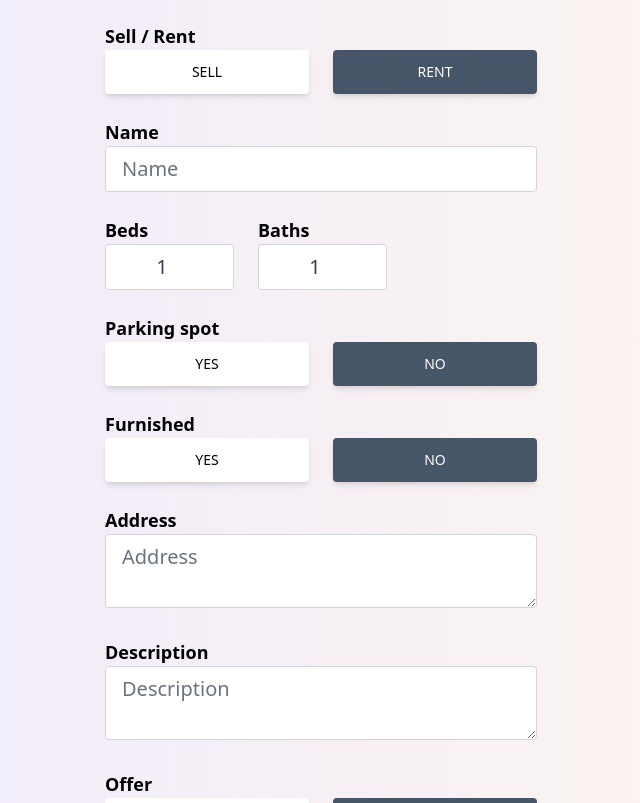
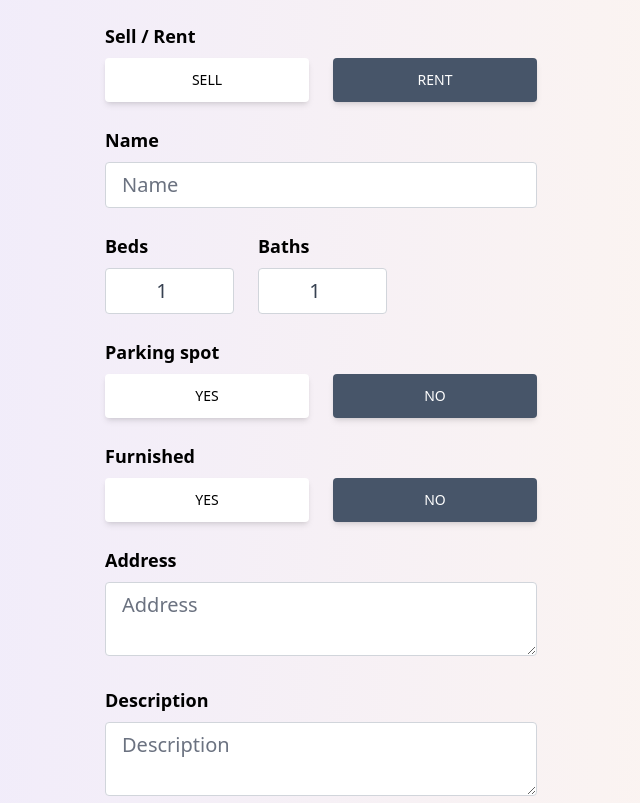
Before and after one commit to AvresCode/realtor, a React (Create React App) app: page /create-listing in a window 1280 px wide. Shown: the part 167-970 px from the top of the page, without its empty margins (319-959 px from the left). Built offline with nearby package versions, Linux system fonts and the light colour scheme; no server answers.

Commit message:
adjust margin of input titles

```diff
--- a/src/pages/CreateListing.jsx
+++ b/src/pages/CreateListing.jsx
@@ -32,7 +32,7 @@ export default function CreateListing() {
     <main className="max-w-md px-2 my-16 mx-auto">
       <h1 className="text-3xl text-center mt-6 font-bold">Create a Listing</h1>
       <form>
-        <p className="text-lg mt-6 font-semibold">Sell / Rent</p>
+        <p className="text-lg mt-6 font-semibold mb-2">Sell / Rent</p>
         <div className="flex">
           <button
             type="button"
@@ -61,7 +61,7 @@ export default function CreateListing() {
             rent
           </button>
         </div>
-        <p className="text-lg mt-6 font-semibold">Name</p>
+        <p className="text-lg mt-6 font-semibold mb-2">Name</p>
         <input
           type="text"
           id="name"
@@ -75,7 +75,7 @@ export default function CreateListing() {
         />
         <div className="flex space-x-6 mb-6">
           <div>
-            <p className="text-lg font-semibold">Beds</p>
+            <p className="text-lg font-semibold mb-2">Beds</p>
             <input
               type="number"
               id="bedrooms"
@@ -88,7 +88,7 @@ export default function CreateListing() {
             />
           </div>
           <div>
-            <p className="text-lg font-semibold">Baths</p>
+            <p className="text-lg font-semibold mb-2">Baths</p>
             <input
               type="number"
               id="bathrooms"
@@ -101,7 +101,7 @@ export default function CreateListing() {
             />
           </div>
         </div>
-        <p className="text-lg mt-6 font-semibold">Parking spot</p>
+        <p className="text-lg mt-6 font-semibold mb-2">Parking spot</p>
         <div className="flex">
           <button
             type="button"
@@ -126,7 +126,7 @@ export default function CreateListing() {
             no
           </button>
         </div>
-        <p className="text-lg mt-6 font-semibold">Furnished</p>
+        <p className="text-lg mt-6 font-semibold mb-2">Furnished</p>
         <div className="flex">
           <button
             type="button"
@@ -151,7 +151,7 @@ export default function CreateListing() {
             no
           </button>
         </div>
-        <p className="text-lg mt-6 font-semibold">Address</p>
+        <p className="text-lg mt-6 font-semibold mb-2">Address</p>
         <textarea
           type="text"
           id="address"
@@ -161,7 +161,7 @@ export default function CreateListing() {
           required
           className="w-full px-4 py-2 text-xl text-gray-700 bg-white border border-gray-300 rounded transition duration-150 ease-in-out focus:text-gray-700 focus:bg-white focus:border-slate-600 mb-6"
         />
-        <p className="text-lg font-semibold">Description</p>
+        <p className="text-lg font-semibold mb-2">Description</p>
         <textarea
           type="text"
           id="description"
@@ -171,7 +171,7 @@ export default function CreateListing() {
           required
           className="w-full px-4 py-2 text-xl text-gray-700 bg-white border border-gray-300 rounded transition duration-150 ease-in-out focus:text-gray-700 focus:bg-white focus:border-slate-600 mb-6"
         />
-        <p className="text-lg font-semibold">Offer</p>
+        <p className="text-lg font-semibold mb-2">Offer</p>
         <div className="flex mb-6">
           <button
             type="button"
@@ -198,7 +198,7 @@ export default function CreateListing() {
         </div>
         <div className="flex items-center mb-6">
           <div className="">
-            <p className="text-lg font-semibold">Regular price</p>
+            <p className="text-lg font-semibold mb-2">Regular price</p>
             <div className="flex w-full justify-center items-center space-x-6">
               <input
                 type="number"
@@ -221,7 +221,7 @@ export default function CreateListing() {
         {offer && (
           <div className="flex items-center mb-6">
             <div className="">
-              <p className="text-lg font-semibold">Discounted price</p>
+              <p className="text-lg font-semibold mb-2">Discounted price</p>
               <div className="flex w-full justify-center items-center space-x-6">
                 <input
                   type="number"
@@ -245,7 +245,7 @@ export default function CreateListing() {
           </div>
         )}
         <div className="mb-6">
-          <p className="text-lg font-semibold">Images</p>
+          <p className="text-lg font-semibold mb-2">Images</p>
           <p className="text-gray-600">
             The first image will be the cover (max 6)
           </p>
```
